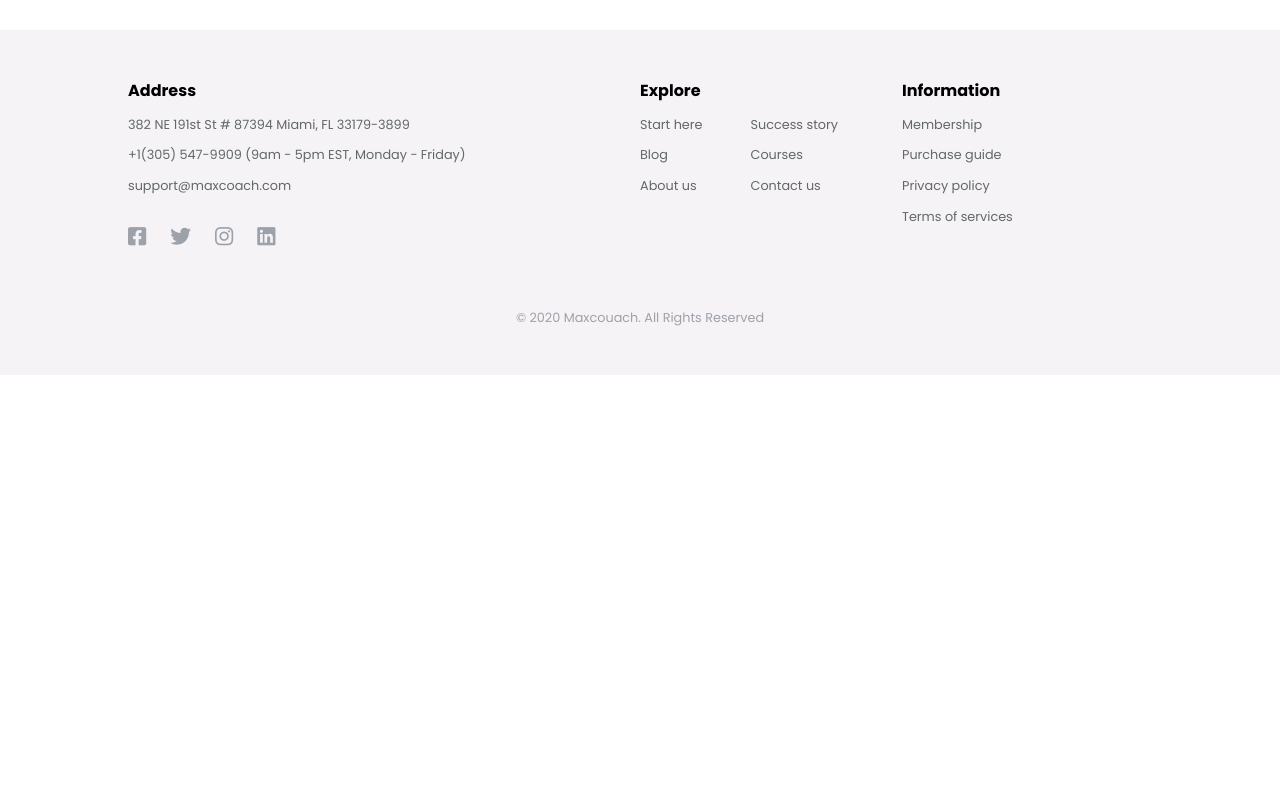
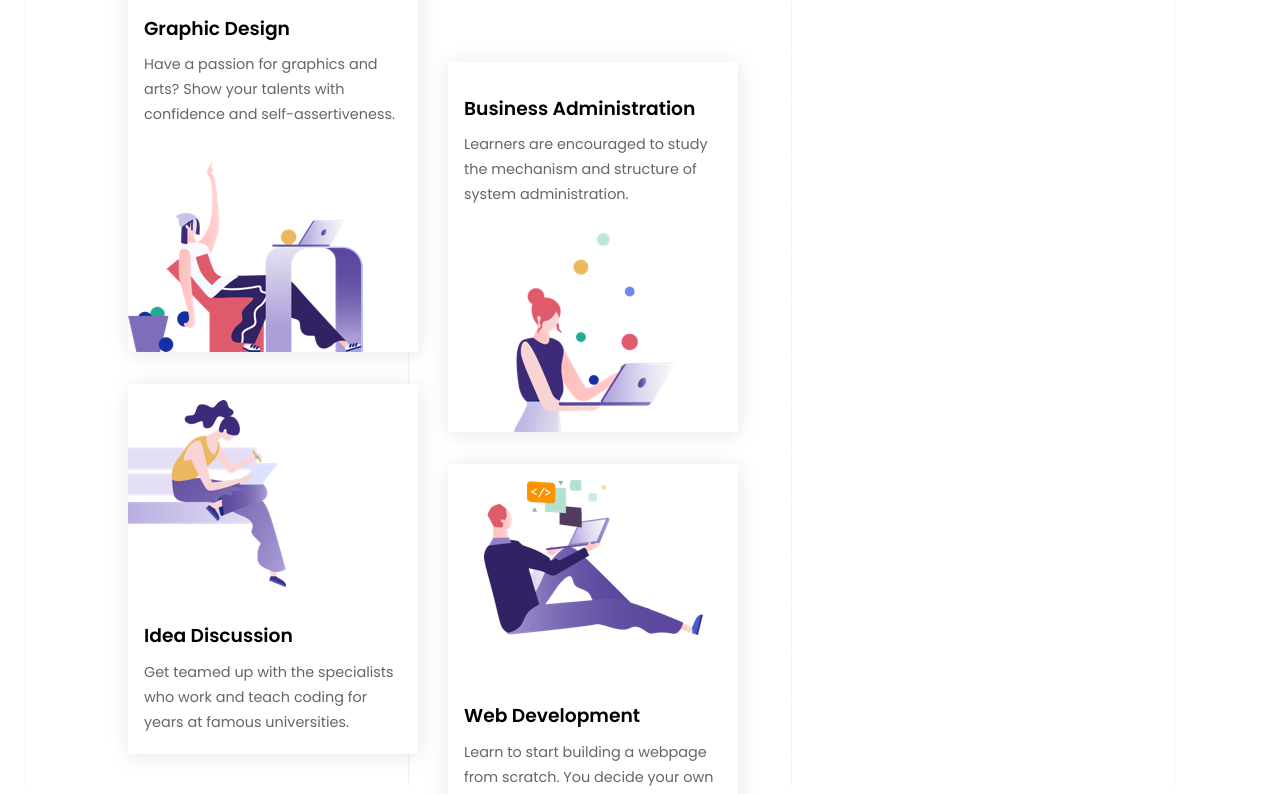
Before and after one commit to Matt0105/proj-html-vuejs, a Vue app: page / in a window 1280 px wide. Shown: the part 1580-2374 px from the top of the page. Before the commit the page ends 1968 px from the top, so only its background shows below. Built offline with nearby package versions, Linux system fonts and the light colour scheme.

Commit message:
added card on services section

```diff
--- a/src/components/Footer.vue
+++ b/src/components/Footer.vue
@@ -77,6 +77,7 @@ export default {
 
         h4 {
             margin-top: 3rem;
+            font-weight: 600;
         }
 
         .links-container {
--- a/src/components/Main.vue
+++ b/src/components/Main.vue
@@ -34,7 +34,57 @@
           <!-- services content -->
 
           <div class="services-container">
+              <div class="card-side">
 
+                  <div class="first-col">
+                    <div class="card">
+                        <div class="card__desc">
+                            <h3>Graphic Design</h3>
+                            <p>Have a passion for graphics and arts? Show your talents with confidence and self-assertiveness.</p>
+                        </div>
+                        <div class="card__img">
+                            <img src="../assets/images/home-6-service-image-01.png" alt="">
+                        </div>
+                    </div>
+
+                    <div class="card">
+                        <div class="card__img">
+                            <img src="../assets/images/home-6-service-image-03.png" alt="">
+                        </div>
+                        <div class="card__desc">
+                            <h3>Idea Discussion</h3>
+                            <p>Get teamed up with the specialists who work and teach coding for years at famous universities.</p>
+                        </div>
+                    </div>
+                  </div>
+
+                  <div class="second-col">
+                    <div class="card">
+                        <div class="card__desc">
+                            <h3>Business Administration</h3>
+                            <p>Learners are encouraged to study the mechanism and structure of system administration.</p>
+                        </div>
+                        <div class="card__img">
+                            <img src="../assets/images/home-6-service-image-02.png" alt="">
+                        </div>
+                    </div>
+
+                    <div class="card">
+                        <div class="card__img">
+                            <img src="../assets/images/home-6-service-image-04.png" alt="">
+                        </div>
+                        <div class="card__desc">
+                            <h3>Web Development</h3>
+                            <p>Learn to start building a webpage from scratch. You decide your own space, course and speed.</p>
+                        </div>
+                    </div>
+                  </div>
+
+
+              </div>
+              <div class="desc-side">
+
+              </div>
           </div>
 
       </div>
@@ -116,4 +166,62 @@ export default {
         }
     }
 
+    .services-container {
+
+        margin-top: 7rem;
+
+        .card-side {
+            width: 50%;
+            display: flex;
+
+            .card {
+                display: flex;
+                flex-direction: column;
+                justify-content: space-between;
+                height: 370px;
+                width: 290px;
+                padding-top: 1rem;
+                background-color: white;
+                margin-bottom: 2rem;
+                box-shadow: 1px 2px 20px rgba(0,0,0,0.1);
+
+                .card__desc {
+                    padding: 1rem 1rem 1.2rem 1rem;
+
+                    h3 {
+                        font-weight: 600;
+                    }
+                    p {
+                        color: #616865;
+                        font-size: 0.9rem;
+                        line-height: 25px;
+                        margin-top: 0.6rem;
+                    }
+                }
+
+                .card__img {
+                    img {
+                        display: block;
+                        // padding-top: 1rem;
+                    }
+                }
+
+            }
+
+            .first-col {
+                margin-right: 30px;
+            }
+
+            .second-col {
+                position: relative;
+                top: 80px;
+                .card {
+                    align-items: center;
+                }
+            }
+        }
+
+
+    }
+
 </style>
```
